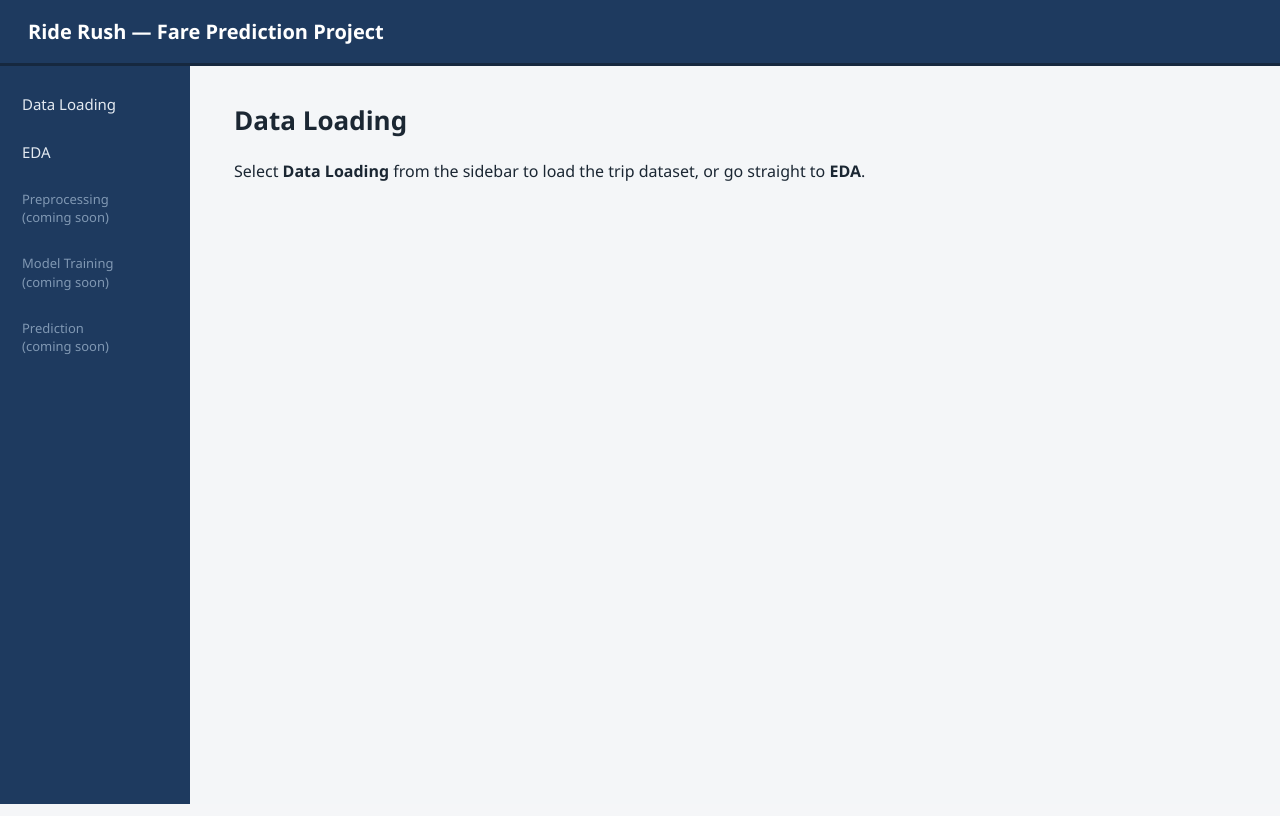
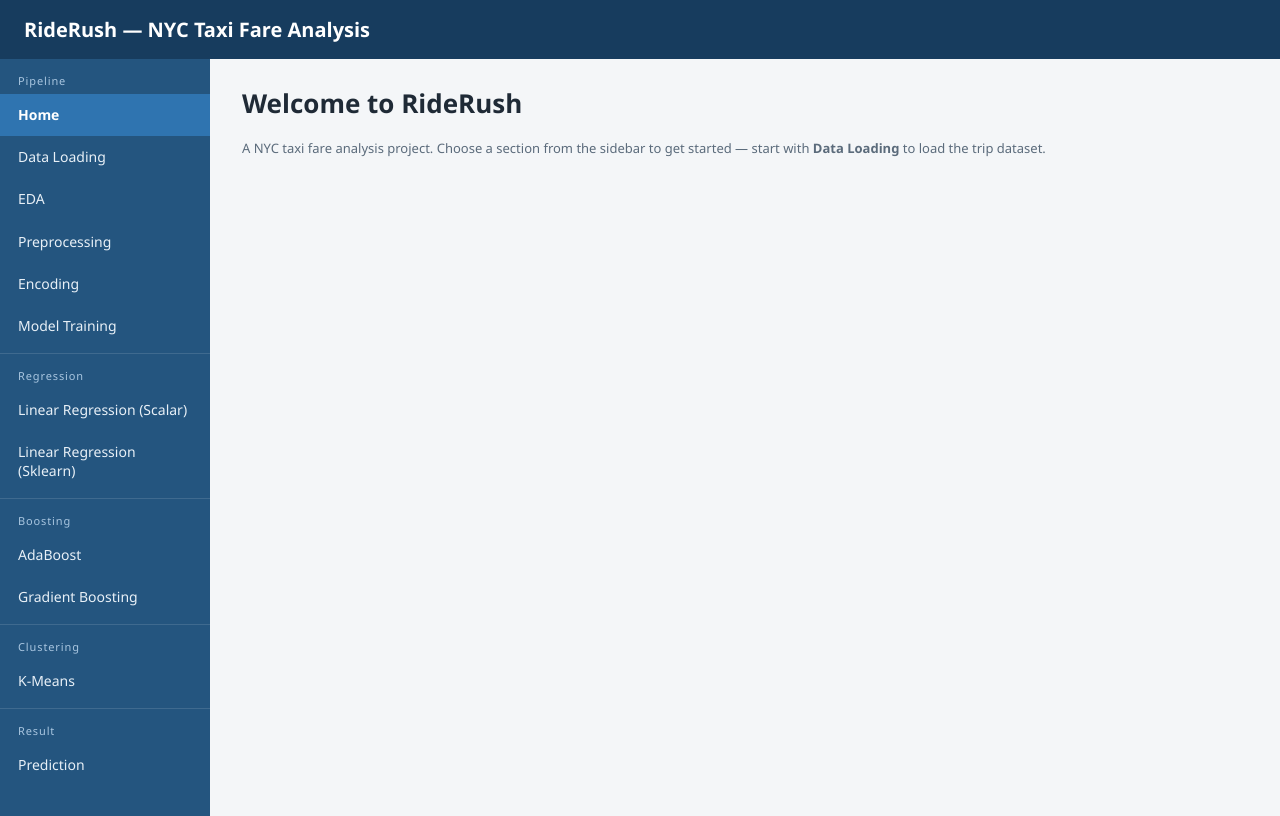
Before and after one commit to prlokesh58/Ride_Rush, a Flask app: page / in a window 1280 px wide. Run offline with Flask 3, Linux system fonts and the light colour scheme.

Commit message:
Version1(Ride_Rush)

```diff
--- a/app.py
+++ b/app.py
@@ -1,19 +1,36 @@
-from flask import Flask, render_template
+"""
+RIDERUSH PROJECT - Flask app
+Each sidebar button is one route.
+"""
+
+from flask import Flask, render_template, request
+
 from load_data import get_data_summary
+
 from fare_eda import run_eda
+from preprocessing import run_preprocessing
+from encoding import run_encoding
+from model_training import run_model_training
+from linear_regression_scalar import run_linear_regression_scalar
+from linear_regression_sklearn import predict_fare, run_linear_regression_sklearn
+from boosting import run_adaboost, run_gradient_boosting
+from kmeans_clustering import get_feature_list, run_kmeans
+from prediction import get_form_fields, predict_rush_hour
 
 app = Flask(__name__)
 
 
+# ============================================================
+# HOME / DATA LOADING
+# ============================================================
+
 @app.route("/")
 def index():
-    # Landing page, no section selected yet
     return render_template("index.html", active="none")
 
 
 @app.route("/data-loading")
 def data_loading():
-    """Loads the dataset (server-side) and renders the summary into the page."""
     error = None
     summary = None
     try:
@@ -23,30 +40,158 @@ def data_loading():
     except Exception as e:
         error = f"Unexpected error: {e}"
 
-    return render_template(
-        "index.html",
-        active="data-loading",
-        summary=summary,
-        error=error,
-    )
+    return render_template("index.html", active="data-loading", summary=summary, error=error)
 
+
+# ============================================================
+# EDA
+# ============================================================
 
 @app.route("/eda")
 def eda():
-    """Runs exploratory data analysis and renders results."""
     error = None
     eda_output = None
     try:
-        eda_output = run_eda()   # call your EDA function
+        eda_output = run_eda()
     except FileNotFoundError as e:
         error = str(e)
     except Exception as e:
         error = f"Unexpected error: {e}"
 
+    return render_template("eda.html", active="eda", results=eda_output, error=error)
+
+
+# ============================================================
+# PREPROCESSING
+# ============================================================
+
+@app.route("/preprocessing")
+def preprocessing_page():
+    result = run_preprocessing()
+    return render_template("preprocessing.html", active="preprocessing", result=result)
+
+
+# ============================================================
+# ENCODING
+# ============================================================
+
+@app.route("/encoding", methods=["GET", "POST"])
+def encoding_page():
+    method = request.form.get("method", "onehot")
+    result = run_encoding(method=method)
+    return render_template("encoding.html", active="encoding", method=method, result=result)
+
+
+# ============================================================
+# MODEL TRAINING
+# ============================================================
+
+@app.route("/model-training")
+def model_training_page():
+    result = run_model_training()
+    return render_template("model_training.html", active="model_training", result=result)
+
+
+# ============================================================
+# LINEAR REGRESSION - SCALAR (classification demo: is_rush_hour)
+# ============================================================
+
+@app.route("/linear-regression-scalar")
+def linear_regression_scalar_page():
+    result = run_linear_regression_scalar()
+    return render_template("linear_scalar.html", active="linear_scalar", result=result)
+
+
+# ============================================================
+# LINEAR REGRESSION - SKLEARN (regression demo: fare_amount)
+# ============================================================
+
+@app.route("/linear-regression-sklearn", methods=["GET", "POST"])
+def linear_regression_sklearn_page():
+    result = run_linear_regression_sklearn()
+
+    prediction = None
+    error = None
+
+    if request.method == "POST":
+        try:
+            prediction = predict_fare(request.form.to_dict())
+        except Exception as exception:
+            error = str(exception)
+
     return render_template(
-        "eda.html",
-        active="eda",
-        results=eda_output,
+        "linear_sklearn.html",
+        active="linear_sklearn",
+        result=result,
+        prediction=prediction,
+        error=error,
+    )
+
+
+# ============================================================
+# ADABOOST
+# ============================================================
+
+@app.route("/adaboost")
+def adaboost_page():
+    result = run_adaboost()
+    return render_template("boosting.html", active="adaboost", result=result)
+
+
+# ============================================================
+# GRADIENT BOOSTING
+# ============================================================
+
+@app.route("/gradient-boosting")
+def gradient_boosting_page():
+    result = run_gradient_boosting()
+    return render_template("boosting.html", active="gradient_boosting", result=result)
+
+
+# ============================================================
+# K-MEANS
+# ============================================================
+
+@app.route("/kmeans", methods=["GET", "POST"])
+def kmeans_page():
+    method = request.form.get("method", "elbow")
+    k = request.form.get("k", 3)
+    x_feature = request.form.get("x_feature", "trip_distance")
+    y_feature = request.form.get("y_feature", "fare_amount")
+
+    result = run_kmeans(method=method, k=k, x_feature=x_feature, y_feature=y_feature)
+
+    return render_template(
+        "kmeans.html",
+        active="kmeans",
+        result=result,
+        features=get_feature_list(),
+        selected_method=method,
+    )
+
+
+# ============================================================
+# PREDICTION (is_rush_hour, using the Model Training pipeline)
+# ============================================================
+
+@app.route("/prediction", methods=["GET", "POST"])
+def prediction_page():
+    fields = get_form_fields()
+
+    result = None
+    error = None
+
+    if request.method == "POST":
+        try:
+            result = predict_rush_hour(request.form.to_dict())
+        except Exception as exception:
+            error = str(exception)
+
+    return render_template(
+        "prediction.html",
+        active="prediction",
+        fields=fields,
+        result=result,
         error=error,
     )
 
--- a/templates/base.html
+++ b/templates/base.html
@@ -1,150 +1,195 @@
 <!DOCTYPE html>
 <html lang="en">
 <head>
-<meta charset="UTF-8">
-<title>Ride Rush - Fare Prediction Project</title>
+<meta charset="utf-8">
+<meta name="viewport" content="width=device-width, initial-scale=1">
+<title>{% block title %}RideRush Project{% endblock %}</title>
 <style>
   :root{
-    --navy:#1E3A5F;
-    --navy-active:#3D6FA8;
-    --sidebar-muted:#8098B3;
-    --bg:#F4F6F8;
-    --white:#FFFFFF;
-    --ink:#1B2733;
-    --border:#D7DEE5;
-    --header-bg:#E9EFF6;
+    --header:#173c5e;
+    --sidebar:#24557f;
+    --sidebar-active:#2f74b0;
+    --page:#f4f6f8;
+    --line:#d7dee5;
+    --text:#1f2a36;
+    --muted:#5b6b7b;
   }
+
   *{ box-sizing:border-box; }
+
   body{
     margin:0;
-    font-family:'Segoe UI', Arial, sans-serif;
-    background:var(--bg);
-    color:var(--ink);
+    font-family:"Segoe UI", Roboto, Helvetica, Arial, sans-serif;
+    color:var(--text);
+    background:var(--page);
   }
-  .topbar{
-    background:var(--navy);
-    color:white;
-    padding:18px 28px;
+
+  header.topbar{
+    background:var(--header);
+    color:#fff;
+    padding:16px 24px;
     font-size:20px;
     font-weight:700;
-    border-bottom:3px solid #16283F;
   }
-  .layout{
-    display:flex;
-    min-height:calc(100vh - 62px);
+
+  .shell{ display:flex; min-height:calc(100vh - 56px); }
+
+  nav.sidebar{
+    width:210px;
+    flex:0 0 210px;
+    background:var(--sidebar);
+    padding-bottom:30px;
   }
-  .sidebar{
-    width:190px;
-    background:var(--navy);
-    padding:14px 0;
-    flex-shrink:0;
+
+  nav.sidebar .group{
+    padding:14px 18px 6px;
+    font-size:11px;
+    letter-spacing:.08em;
+    color:#a9c6e0;
+    border-top:1px solid rgba(255,255,255,.12);
+    margin-top:6px;
   }
-  .sidebar a, .sidebar .soon{
+
+  nav.sidebar .group:first-child{ border-top:none; margin-top:0; }
+
+  nav.sidebar a{
     display:block;
-    padding:14px 22px;
-    color:#E4EAF1;
+    padding:12px 18px;
+    color:#e8f0f7;
     text-decoration:none;
-    font-size:15px;
+    font-size:14px;
+    line-height:1.3;
   }
-  .sidebar a.active{
-    background:var(--navy-active);
-    color:white;
+
+  nav.sidebar a:hover{ background:rgba(255,255,255,.08); }
+
+  nav.sidebar a.active{
+    background:var(--sidebar-active);
     font-weight:700;
+    color:#fff;
   }
-  .sidebar a:hover:not(.active){
-    background:#274A73;
-  }
-  .sidebar .soon{
-    color:var(--sidebar-muted);
-    font-size:13px;
-    line-height:1.4;
-    padding-top:14px;
-    padding-bottom:14px;
-  }
-  .content{
-    flex:1;
-    padding:36px 44px;
-  }
-  .content h1{
-    font-size:26px;
-    margin:0 0 22px;
-    color:var(--ink);
-  }
-  .content h2{
-    font-size:18px;
-    margin:32px 0 12px;
-    color:var(--ink);
-  }
+
+  main{ flex:1; padding:26px 32px; overflow-x:auto; }
+
+  h1{ font-size:26px; margin:0 0 18px; }
+  h2{ font-size:18px; margin:26px 0 10px; }
+
   table{
     border-collapse:collapse;
-    background:var(--white);
-    border:1px solid var(--border);
-  }
-  th, td{
-    border:1px solid var(--border);
-    padding:10px 16px;
-    text-align:left;
+    background:#fff;
+    margin-bottom:14px;
     font-size:14px;
   }
-  th{
-    background:var(--header-bg);
-    font-weight:700;
-  }
-  .stat-table td:first-child{
-    font-weight:600;
-    background:var(--header-bg);
-    width:160px;
-  }
-  .wide-table{ width:100%; max-width:900px; }
-  .small-table{ width:auto; }
 
-  .error{
-    background:#FDECEC;
-    border:1px solid #F3B4B4;
-    color:#8A1F1F;
-    padding:16px 18px;
-    border-radius:6px;
-    max-width:700px;
-  }
-  code{
-    background:var(--navy);
-    color:#F3C13A;
-    padding:2px 6px;
-    border-radius:4px;
-    font-size:12px;
+  th, td{
+    border:1px solid var(--line);
+    padding:7px 14px;
+    text-align:left;
   }
 
-  .charts-section img{
-    display:block;
-    width:100%;
-    max-width:900px;
-    border:1px solid var(--border);
-    background:white;
-    margin-bottom:20px;
+  th{ background:#e9eef3; }
+
+  .cards{ display:flex; gap:14px; flex-wrap:wrap; margin-bottom:10px; }
+
+  .card{
+    background:#fff;
+    border:1px solid var(--line);
+    padding:14px 20px;
+    min-width:150px;
   }
-  .chart-caption{
-    font-size:12px;
-    color:#6B7A8A;
-    margin:-14px 0 20px;
+
+  .card .value{ font-size:24px; font-weight:700; }
+  .card .label{ font-size:12px; color:var(--muted); }
+
+  .plots{ display:flex; gap:20px; flex-wrap:wrap; }
+
+  .plots img{
+    background:#fff;
+    border:1px solid var(--line);
+    padding:8px;
+    max-width:100%;
   }
+
+  pre{
+    background:#fff;
+    border:1px solid var(--line);
+    padding:14px;
+    font-size:13px;
+    overflow-x:auto;
+  }
+
+  form.controls{
+    background:#fff;
+    border:1px solid var(--line);
+    padding:14px 18px;
+    margin-bottom:18px;
+    display:flex;
+    gap:16px;
+    align-items:flex-end;
+    flex-wrap:wrap;
+  }
+
+  form.controls label{ display:block; font-size:12px; color:var(--muted); margin-bottom:4px; }
+
+  select, input[type=text], input[type=number]{
+    padding:7px 9px;
+    border:1px solid var(--line);
+    font-size:14px;
+    min-width:150px;
+  }
+
+  button{
+    background:var(--sidebar-active);
+    color:#fff;
+    border:none;
+    padding:9px 20px;
+    font-size:14px;
+    cursor:pointer;
+  }
+
+  button:hover{ background:var(--header); }
+
+  .note{ color:var(--muted); font-size:13px; margin:6px 0 16px; }
+  .error{ background:#fdecea; border:1px solid #f5b5ae; padding:12px; margin-bottom:16px; }
+  .result-box{ background:#eaf4ea; border:1px solid #bcdcbc; padding:14px 18px; margin:16px 0; }
 </style>
 </head>
 <body>
 
-<div class="topbar">Ride Rush &mdash; Fare Prediction Project</div>
+<header class="topbar">RideRush &mdash; NYC Taxi Fare Analysis</header>
 
-<div class="layout">
-  <div class="sidebar">
-    <a href="/data-loading" class="{{ 'active' if active == 'data-loading' else '' }}">Data Loading</a>
-    <a href="/eda" class="{{ 'active' if active == 'eda' else '' }}">EDA</a>
-    <div class="soon">Preprocessing<br>(coming soon)</div>
-    <div class="soon">Model Training<br>(coming soon)</div>
-    <div class="soon">Prediction<br>(coming soon)</div>
-  </div>
+<div class="shell">
 
-  <div class="content">
+  <nav class="sidebar">
+
+    <div class="group">Pipeline</div>
+    <a href="/"               class="{{ 'active' if active=='none' }}">Home</a>
+    <a href="/data-loading"   class="{{ 'active' if active=='data-loading' }}">Data Loading</a>
+    <a href="/eda"            class="{{ 'active' if active=='eda' }}">EDA</a>
+    <a href="/preprocessing"  class="{{ 'active' if active=='preprocessing' }}">Preprocessing</a>
+    <a href="/encoding"       class="{{ 'active' if active=='encoding' }}">Encoding</a>
+    <a href="/model-training" class="{{ 'active' if active=='model_training' }}">Model Training</a>
+
+    <div class="group">Regression</div>
+    <a href="/linear-regression-scalar"  class="{{ 'active' if active=='linear_scalar' }}">Linear Regression (Scalar)</a>
+    <a href="/linear-regression-sklearn" class="{{ 'active' if active=='linear_sklearn' }}">Linear Regression (Sklearn)</a>
+
+    <div class="group">Boosting</div>
+    <a href="/adaboost"          class="{{ 'active' if active=='adaboost' }}">AdaBoost</a>
+    <a href="/gradient-boosting" class="{{ 'active' if active=='gradient_boosting' }}">Gradient Boosting</a>
+
+    <div class="group">Clustering</div>
+    <a href="/kmeans" class="{{ 'active' if active=='kmeans' }}">K-Means</a>
+
+    <div class="group">Result</div>
+    <a href="/prediction" class="{{ 'active' if active=='prediction' }}">Prediction</a>
+
+  </nav>
+
+  <main>
     {% block content %}{% endblock %}
-  </div>
+  </main>
+
 </div>
 
 </body>
--- a/templates/index.html
+++ b/templates/index.html
@@ -1,33 +1,35 @@
 {% extends "base.html" %}
+{% block title %}Data Loading{% endblock %}
+
 {% block content %}
 
+{% if active == 'none' %}
+<h1>Welcome to RideRush</h1>
+<p class="note">
+  A NYC taxi fare analysis project. Choose a section from the sidebar to get started &mdash;
+  start with <b>Data Loading</b> to load the trip dataset.
+</p>
+{% endif %}
+
+{% if error %}
+<div class="error">{{ error }}</div>
+{% endif %}
+
+{% if summary %}
 <h1>Data Loading</h1>
 
-{% if active == 'none' %}
-  <p>Select <strong>Data Loading</strong> from the sidebar to load the trip dataset, or go straight to <strong>EDA</strong>.</p>
-
-{% elif error %}
-  <div class="error">
-    <strong>Couldn't load the dataset.</strong><br>
-    {{ error }}<br><br>
-    Set <code>DATA_PATH</code> in <code>load_data.py</code> to your NYC TLC trip CSV.
+<div class="cards">
+  <div class="card"><div class="value">{{ summary.n_rows }}</div><div class="label">Rows</div></div>
+  <div class="card"><div class="value">{{ summary.n_cols }}</div><div class="label">Columns</div></div>
 </div>
 
-{% elif summary %}
-
-  <table class="stat-table small-table">
-    <tr><td>Rows</td><td>{{ summary.n_rows }}</td></tr>
-    <tr><td>Columns</td><td>{{ summary.n_cols }}</td></tr>
-    <tr><td>Missing values</td><td>{{ summary.missing_counts.values() | sum }}</td></tr>
-  </table>
-
-  <h2>Columns &amp; Dtypes</h2>
-  <div style="overflow:auto; max-height:360px; max-width:900px; border:1px solid #D7DEE5;">
-    <table class="wide-table">
-      <thead>
-        <tr><th>Column</th><th>Dtype</th><th>Missing</th></tr>
-      </thead>
-      <tbody>
+<h2>Column Info</h2>
+<table>
+  <tr>
+    <th>Column</th>
+    <th>Data Type</th>
+    <th>Missing Values</th>
+  </tr>
   {% for col in summary.columns %}
   <tr>
     <td>{{ col }}</td>
@@ -35,26 +37,15 @@
     <td>{{ summary.missing_counts[col] }}</td>
   </tr>
   {% endfor %}
-      </tbody>
 </table>
-  </div>
 
-  <h2>Preview (first 10 rows)</h2>
-  <div style="overflow:auto; max-width:1050px; border:1px solid #D7DEE5;">
-    <table class="wide-table">
-      <thead>
+<h2>Data Preview (first 10 rows)</h2>
+<table>
   <tr>{% for col in summary.columns %}<th>{{ col }}</th>{% endfor %}</tr>
-      </thead>
-      <tbody>
   {% for row in summary.preview %}
   <tr>{% for col in summary.columns %}<td>{{ row[col] }}</td>{% endfor %}</tr>
   {% endfor %}
-      </tbody>
 </table>
-  </div>
-
-{% else %}
-  <p>Loading...</p>
 {% endif %}
 
 {% endblock %}
```
Also changed, not shown: templates/eda.html (+55 -39 lines). Lines whose indentation alone changed are shown as unchanged.
